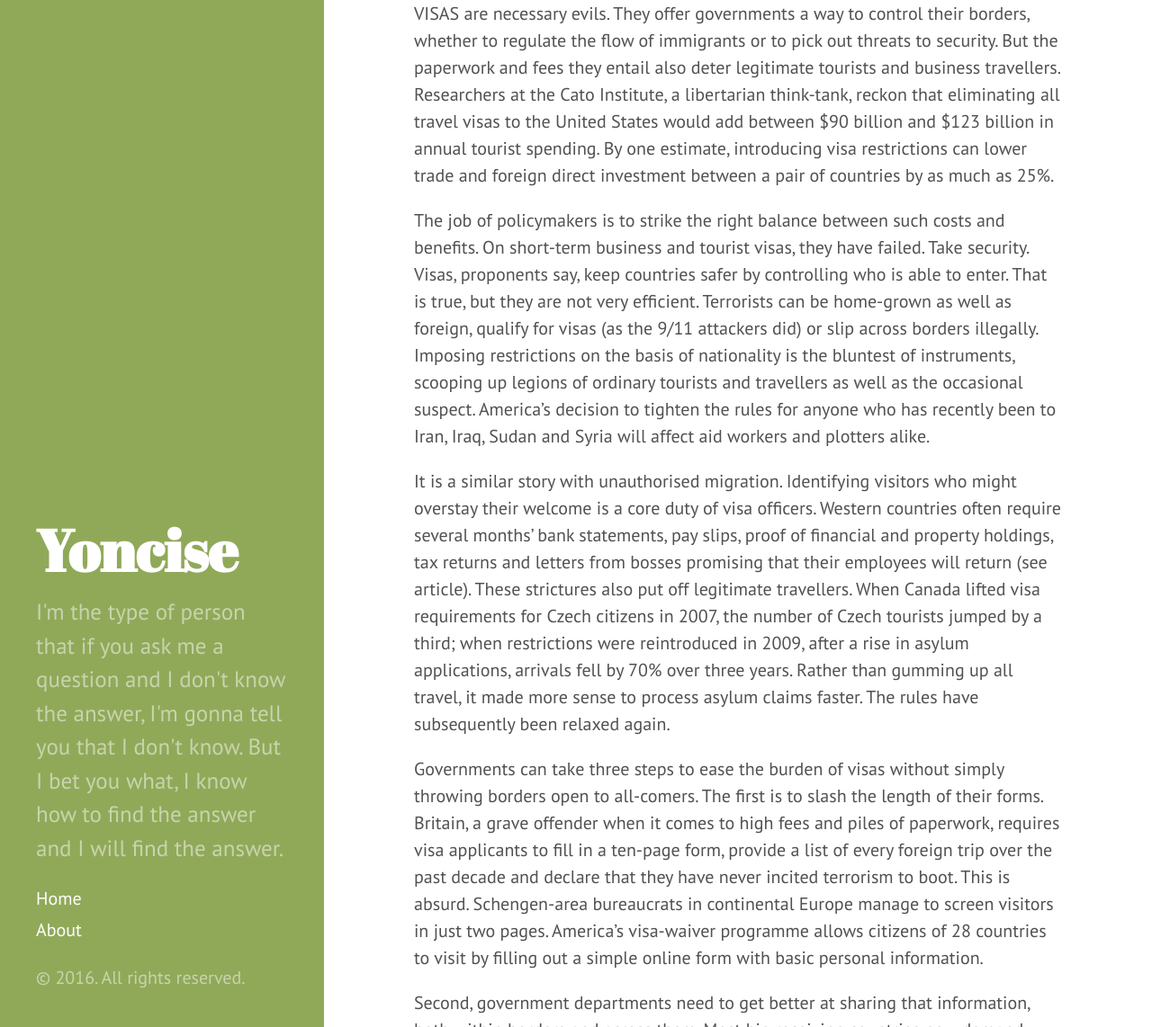
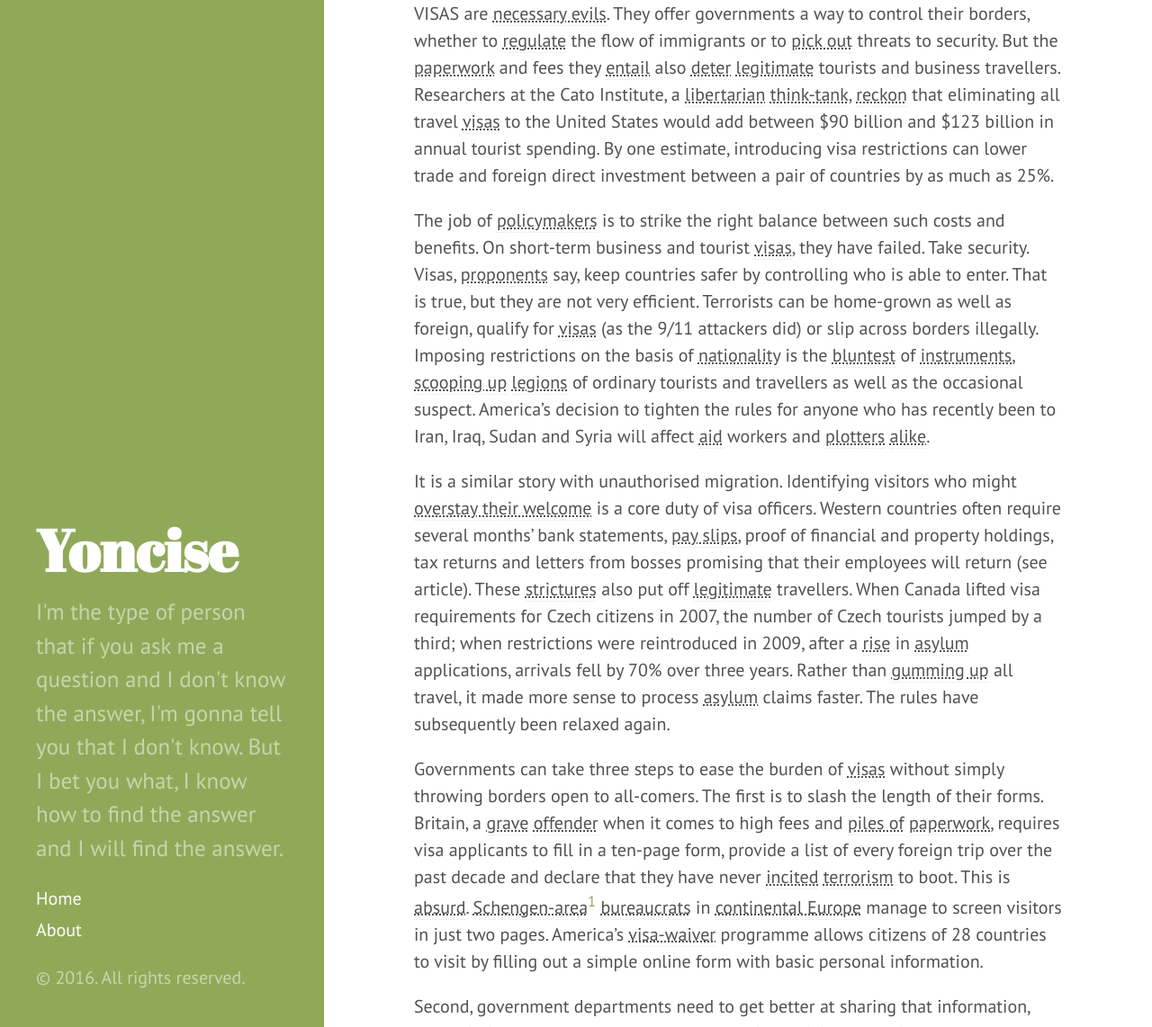
Before and after one commit to yoncise/yoncise.github.io, a Jekyll site: the page built from _posts/2016-01-24-Sticker-shock.md, in a window 1280 px wide and 1400 px high, scrolled down 322 px. Shown: the part 258-1400 px from the top of the window at 90% size. Built offline with Jekyll 4.4.1, drawn with Linux system fonts in a browser that asks for light colours; some of the changed lines change nothing that is shown; some of the changed text lies outside the part shown.

Commit message:
Update 2016-01-24-Sticker-shock.md

```diff
--- a/_posts/2016-01-24-Sticker-shock.md
+++ b/_posts/2016-01-24-Sticker-shock.md
@@ -3,6 +3,8 @@
 title: Sticker shock
 ---
 __They have their uses, but the burden visas impose on travellers and recipient countries is too high__
+
+*[impose on]: 把…强加给
 
 ![](http://cdn.static-economist.com/sites/default/files/imagecache/full-width/images/print-edition/20160102_LDP002_0.jpg)
 
@@ -13,6 +15,18 @@
 estimate, introducing visa restrictions can lower trade and foreign direct investment between a pair of countries
 by as much as 25%.
 
+*[visas]: 签证
+*[necessary evils]: 不愿见其发生但又无法避免的事
+*[regulate]: 调节
+*[pick out]: 挑选出
+*[paperwork]: 文书工作
+*[entail]: 引起；使成为必要，使需要
+*[deter]: 使打消念头
+*[legitimate]: 合法的；正当的；
+*[libertarian]: 自由的；自由论者的；
+*[think-tank]: 智囊团
+*[reckon]: 测算，估计；
+
 The job of policymakers is to strike the right balance between such costs and benefits. On short-term business and
 tourist visas, they have failed. Take security. Visas, proponents say, keep countries safer by controlling who is
 able to enter. That is true, but they are not very efficient. Terrorists can be home-grown as well as foreign,
@@ -20,6 +34,17 @@
 of nationality is the bluntest of instruments, scooping up legions of ordinary tourists and travellers as well as
 the occasional suspect. America’s decision to tighten the rules for anyone who has recently been to Iran, Iraq,
 Sudan and Syria will affect aid workers and plotters alike.
+
+*[policymakers]: 决策者
+*[proponents]: 支持者；建议者
+*[nationality]: 国籍
+*[bluntest]: 迟钝的
+*[instruments]: 工具；
+*[scooping up]: 兜接，舀上来
+*[legions]: 大量，众多
+*[aid]: 援助；
+*[plotters]: 策划者，阴谋者
+*[alike]: 类似的
 
 It is a similar story with unauthorised migration. Identifying visitors who might overstay their welcome is a core
 duty of visa officers. Western countries often require several months’ bank statements, pay slips, proof of financial
@@ -29,17 +54,42 @@
 applications, arrivals fell by 70% over three years. Rather than gumming up all travel, it made more sense to process
 asylum claims faster. The rules have subsequently been relaxed again.
 
+*[overstay their welcome]: 滞留过久
+*[pay slips]: 工资单
+*[strictures]: 苛评；非难
+*[asylum]: 收容所，救济院
+*[rise]: 事物自己的上升，raise 是把事物上升
+*[gumming up]: 把事情搞糟；
+
 Governments can take three steps to ease the burden of visas without simply throwing borders open to all-comers.
 The first is to slash the length of their forms. Britain, a grave offender when it comes to high fees and piles of
 paperwork, requires visa applicants to fill in a ten-page form, provide a list of every foreign trip over the past
-decade and declare that they have never incited terrorism to boot. This is absurd. Schengen-area bureaucrats in
+decade and declare that they have never incited terrorism to boot. This is absurd. Schengen-area[^1] bureaucrats in
 continental Europe manage to screen visitors in just two pages. America’s visa-waiver programme allows citizens of
 28 countries to visit by filling out a simple online form with basic personal information.
+
+*[grave]: 严重
+*[offender]: 犯罪分子
+*[piles of]: 成堆
+*[incited]: 煽动
+*[terrorism]: 恐怖主义
+*[absurd]: 荒诞
+*[Schengen-area]: 申根区
+*[continental Europe]: 欧洲大陆，continental 大陆
+*[bureaucrats]: 官僚，官吏
+*[visa-waiver]: 免签证， waiver 弃权，免除
 
 Second, government departments need to get better at sharing that information, both within borders and across them.
 Most big receiving countries now demand biometric data such as fingerprints and retinal scans. Many also require
 “advance passenger information” before a traveller is allowed to board an aeroplane. Cross-checking these data
 against intelligence and criminal databases will usually obviate the need for lengthy inquisitions.
+
+*[biometric]: 生物计量的
+*[retinal]: 视网膜的
+*[aeroplane]: 飞机（等于airplane）
+*[obviate]: 排除；避免；
+*[inquisitions]: 调查；宗教法庭；审讯
+*[intelligence]: 情报机关；
 
 __La visa loca__
 
@@ -49,4 +99,9 @@
 prove their good intentions, leading to more otiose paperwork, and fewer visits. Necessary as they are, visas
 need not be so evil.
 
+*[hurdles]:障碍；跨栏；
+*[otiose]: 没有用的；不必要的；
+
+[^1]: Schengen, 卢森堡边境小镇。1985年，德国、法国、荷兰、比利时、卢森堡五国在此签订《申根协定》：其成员国对短期逗留者颁发统一格式的签证，即申根签证。申请人一旦获得某个国家的签证，即可在签证有效期内在所有申根国家自由旅行。
+
 > [Sticker shock \| The Economist, Jan 2nd 2016](http://www.economist.com/news/leaders/21684782-they-have-their-uses-burden-visas-impose-travellers-and-recipient-countries-too)
```
